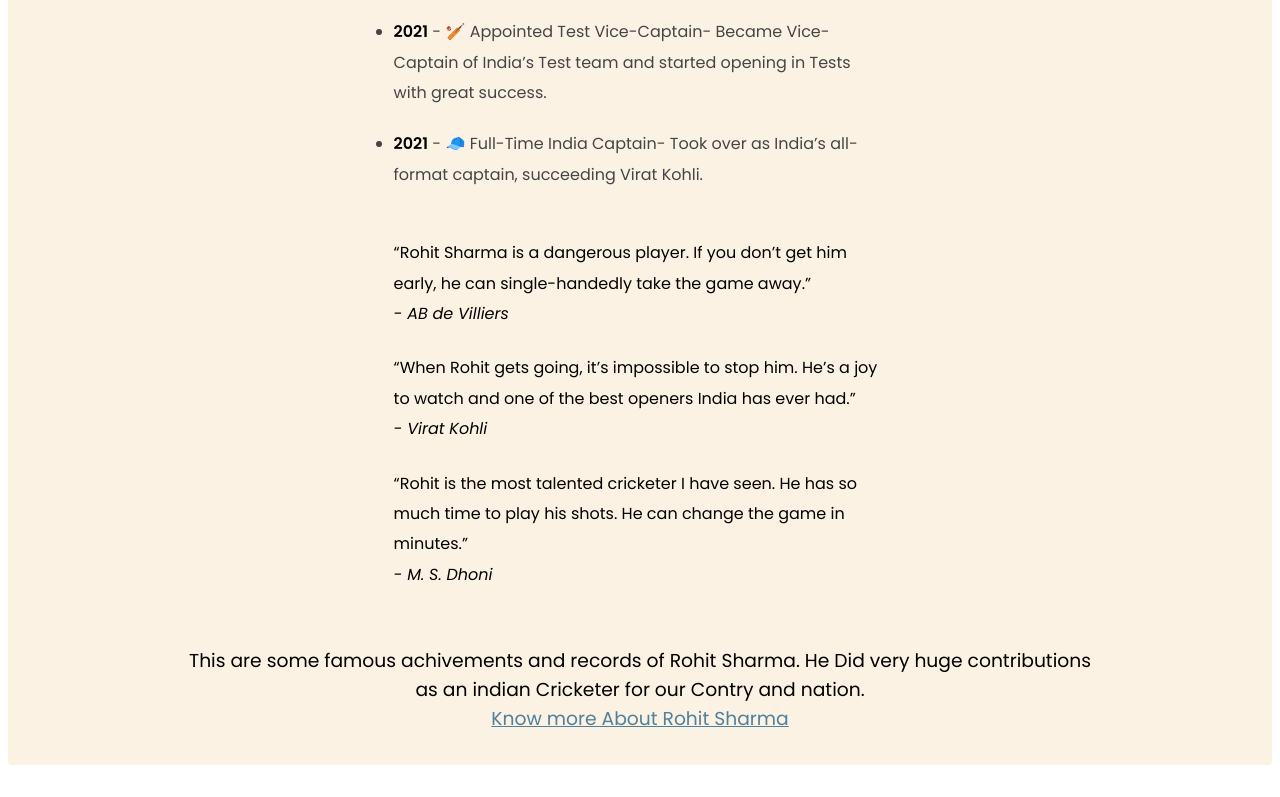
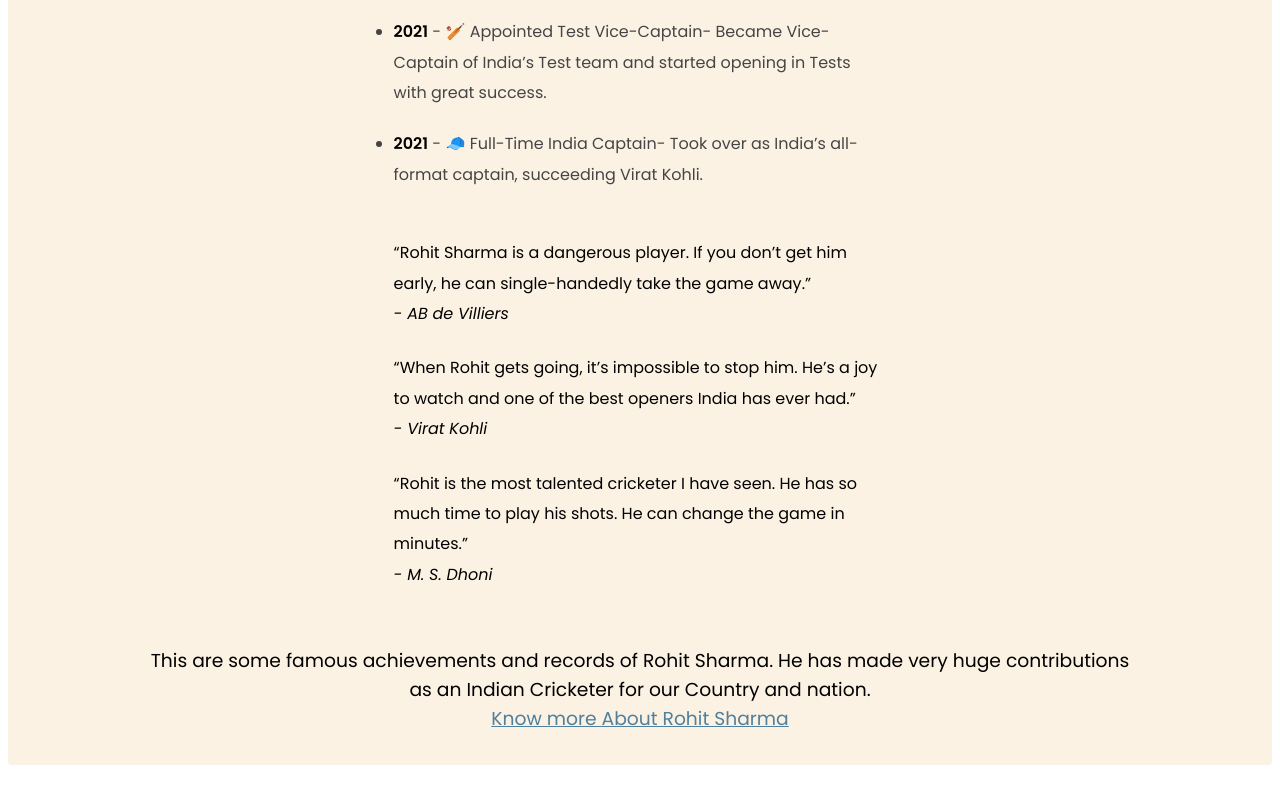
Before and after one commit to Siddharth-taydeS21/Tribute-Page-On-Rohit-Sharma, a plain HTML site: page index.html in a window 1280 px wide. Shown: the part 1856-2653 px from the top of the page. Drawn offline with Linux system fonts and the light colour scheme.

Commit message:
has been corrected

```diff
--- a/index.html
+++ b/index.html
@@ -4,7 +4,7 @@
 <head>
     <meta charset="UTF-8">
     <meta name="viewport" content="width=device-width, initial-scale=1.0">
-    <title>Tribute Page On My Favorite cricketer Rohit Sharma</title>
+    <title>Achivements Page On My Favorite cricketer Rohit Sharma</title>
     <link rel="stylesheet" href="styles.css">
 </head>
 
@@ -83,9 +83,8 @@
             </blockquote>
 
         </section>
-        <h3>This are some famous achivements and records of Rohit Sharma. He Did very huge contributions <br> as an
-            indian
-            Cricketer for our Contry and nation. <br> <a id="tribute-link"
+        <h3>This are some famous achievements and records of Rohit Sharma. He has made very huge contributions <br>
+as an Indian Cricketer for our Country and nation. <br> <a id="tribute-link"
                 href="https://hi.wikipedia.org/wiki/%E0%A4%B0%E0%A5%8B%E0%A4%B9%E0%A4%BF%E0%A4%A4_%E0%A4%B6%E0%A4%B0%E0%A5%8D%E0%A4%AE%E0%A4%BE"
                 target="_blank">Know more About Rohit Sharma</a></h3>
     </main>
```
